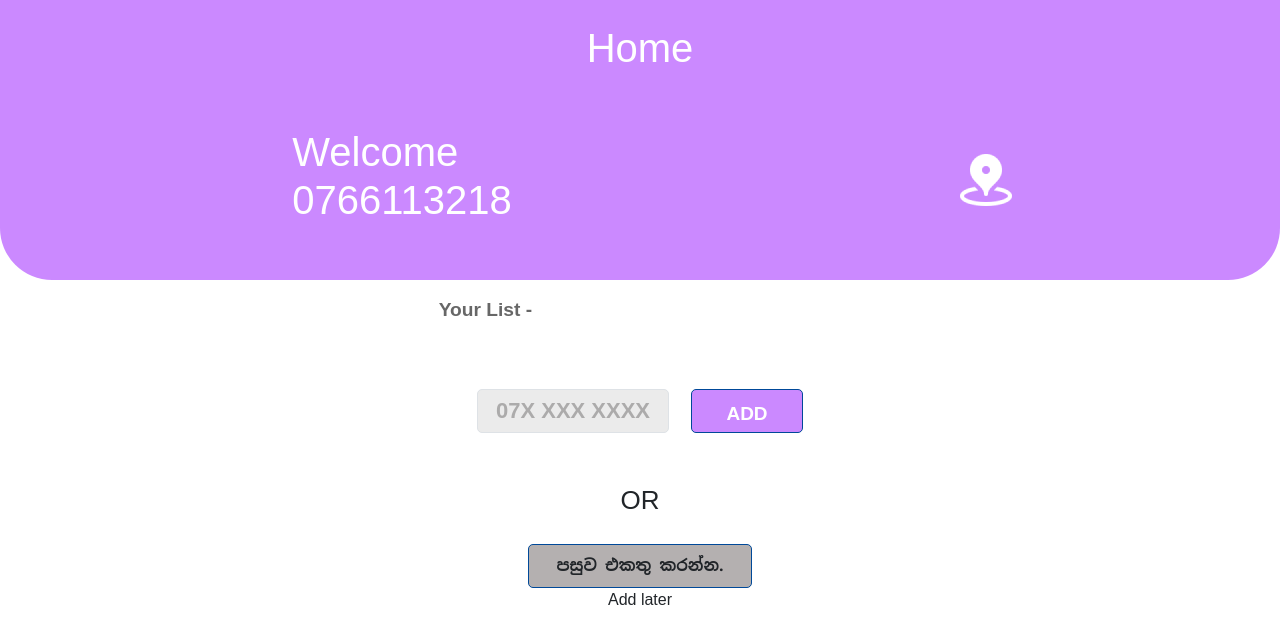
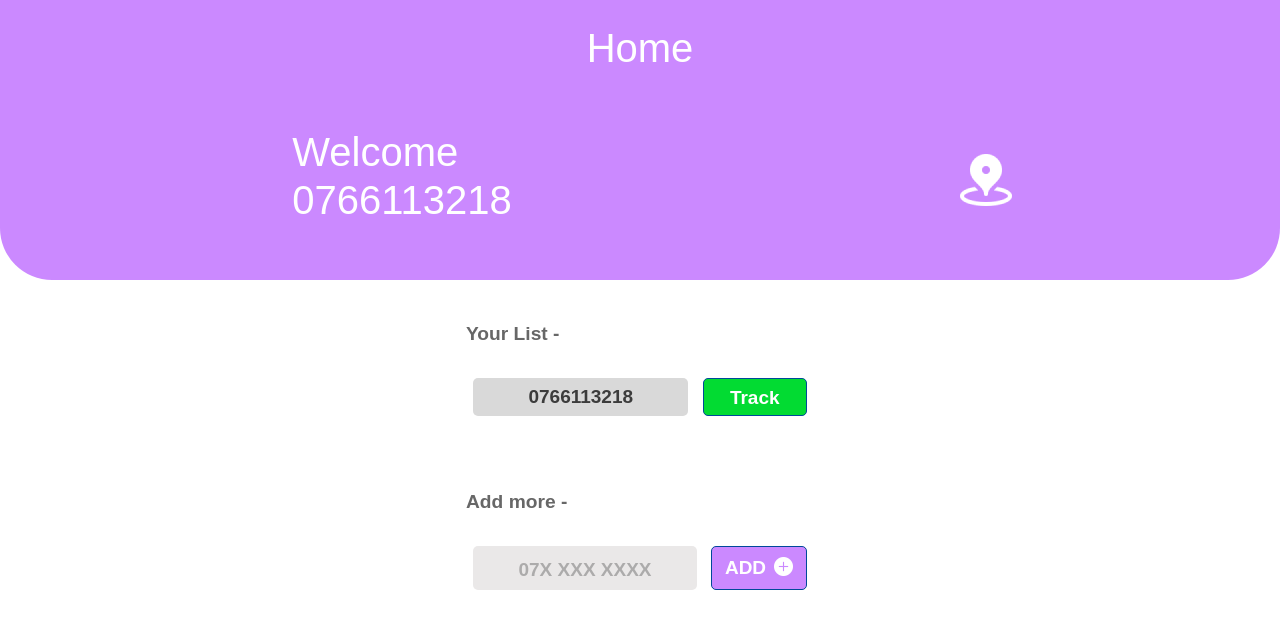
Before and after one commit to ThilinaShalom/webtrackingapp, a PHP site: page /dashboard.php in a window 1280 px wide. Shown: the top 644 px of the page. Run offline with PHP 8.4, Linux system fonts and the light colour scheme; some web fonts are replaced.

Commit message:
change 1

```diff
--- a/adduser.php
+++ b/adduser.php
@@ -153,7 +153,7 @@
         }
 
 
-        }
+
 
         .thumbs {
           display: inline-block;
--- a/dashboard.php
+++ b/dashboard.php
@@ -89,11 +89,7 @@
           opacity: 0.5;
         }
 
-        .cover-image {
-            width:5.625rem;
-            height:5.625rem;
-            object-fit: cover;
-        }
+
 
         .intro-box {
 
@@ -106,41 +102,53 @@
         }
 
         .ftxt{
-            width: 12rem;
-            height: 2.75rem;
+
+            width: 13.438rem;
+            height: 2.375rem;
             border-radius: 5px;
-            background: #EBEBEB;
+            color: #3C3C3C;
+            background: #D9D9D9;
             margin: auto; /* Center the intro box horizontally */
-            padding: 10px; /* Add padding for better readability */
-            font-size:1.375rem;
+            padding: 5px; /* Add padding for better readability */
+            font-size:1.1875rem;
             font-weight: 700;
         }
 
+
         .ftxt-2{
-            width: 7rem;
+            width: 6.5rem;
+            height: 2.375rem;
+            border-radius: 5px;
+            background:#02DB32;
+            margin: auto; /* Center the intro box horizontally */
+            padding: 5px; /* Add padding for better readability */
+            font-size:1.1875rem;
+            font-weight: 700;
+        }
+
+
+        .ftxt2-1{
+
+          width: 14rem;
+          height: 2.75rem;
+          border-radius: 5px;
+          color: #ACABAB;
+          background: #EAE8E8;
+          margin: auto; /* Center the intro box horizontally */
+          padding: 10px; /* Add padding for better readability */
+          font-size:1.1875rem;
+          font-weight: 700;
+          }
+
+          .ftxt2-2{
+            width: 6rem;
             height: 2.75rem;
             border-radius: 5px;
-            background: #CB89FF;
+            background:#CB89FF;
             margin: auto; /* Center the intro box horizontally */
-            padding: 10px; /* Add padding for better readability */
+            padding: 7px; /* Add padding for better readability */
             font-size:1.1875rem;
             font-weight: 800;
-        }
-
-        .mtxt{
-            width: 14rem;
-            height: 2.75rem;
-            border-radius: 5px;
-            background:#B4B0B0;
-            font-weight: 700;
-            font-size: 1rem;
-            border-color: #004999;
-
-        }
-
-        .mtxt:hover {
-            color: #fff !important;
-
         }
 
 
@@ -152,30 +160,6 @@
 
         .main-content {
             text-align: center; /* Align the text center within the container */
-        }
-
-
-        }
-
-        .thumbs {
-          display: inline-block;
-          margin-left: -1em;
-          margin-right: 1em;
-          color:  #fff;
-          background-color: #CB89FF;
-          font-size: 2em;
-          vertical-align: text-bottom;
-        }
-
-        .line{
-            width: 90%;
-            height: 0.25em;
-            border-radius: 5px;
-            background: #EBEBEB;
-            margin: auto; /* Center the intro box horizontally */
-            margin-top: 10px;
-            margin-bottom:10px;
-
         }
 
         #spinner-overlay {
@@ -309,8 +293,7 @@
 </div>
                         </header>
 
-                        <div class=" mx-auto col-lg-4 col-md-7 container d-flex intro-box container mt-3 mb-3" style=" font-size:1.2rem; weight: 700; color:#676767; margin: 5px;">Your List -
-                        </div>
+
 
         </div>
 
@@ -318,11 +301,38 @@
 
         <main role="main" class="container py-4 jumbotron d-block mx-auto lead main-content">
             <!---form-->
+            <div class=" text-start mx-auto col-lg-4 col-md-7 container d-block intro-box container mt-3 " style=" font-size:1.2rem; weight: 700; color:#676767; margin: 5px;">Your List -
+                        </div>
+
+
         <div class="container col-lg-4 mb-5 col-md-6 col-sm-5 d-block mx-auto">
-            <form id="phoneForm"  method="post" class="form-inline py-4">
+        <form id="yourForm"  method="post" class="form-inline py-4">
                 <div class="d-flex align-items-center">
-                    <input type="tel" class="form-control ftxt text-center mr-2" id="phone-number-input" placeholder="07X XXX XXXX" name="phone" name="phoneNumber" required>
-                    <button type="button" class="btn btn-primary btn-lg btn-block ftxt-2" data-bs-toggle="modal" data-bs-target="#addUserModal">ADD</button>
+                    <div class="d-block ftxt text-center">0766113218</div>
+                    <button type="button" class="btn btn-primary btn-lg btn-block ftxt-2" data-bs-toggle="modal" data-bs-target="#addUserModal"onclick="redirectToLocation()">Track</button>
+                    <script>
+                      function redirectToLocation() {
+                        window.location.href = "location.php";
+                      }
+                    </script>
+                </div>
+
+
+            </form>
+
+
+        </div>
+
+        <div class=" text-start mx-auto col-lg-4 col-md-7 container d-block intro-box container mt-3 " style=" font-size:1.2rem; weight: 700; color:#676767; margin: 5px;">Add more -
+                        </div>
+
+
+        <div class="container col-lg-4 mb-5 col-md-6 col-sm-5 d-block mx-auto">
+        <form id="yourForm"  method="post" class="form-inline py-4">
+
+                <div class="d-flex align-items-center">
+                    <div class="d-block ftxt2-1 text-center">07X XXX XXXX</div>
+                    <button type="button" class="btn btn-primary btn-lg btn-block ftxt2-2" data-bs-toggle="modal" data-bs-target="#addUserModal">ADD<i class="bi bi-plus-circle-fill ps-2"></i></button>
                     <script>
                       document.getElementById('verifyFormSubmit').addEventListener('click', function (event) {
                         event.preventDefault();
@@ -332,20 +342,9 @@
                 </div>
             </form>
 
-            <p class=" text-center text-dark mt-3  pt-2 mb-4  " style="font-size:1.625rem; font-weight: 400;">
-                OR
 
-            </p>
-        <button type="button" class="btn btn-primary btn-lg text-dark btn-block mtxt sinhala" onclick="redirectToDashboard()">පසුව එකතු කරන්න.</button>
+        </div>
 
-        <script>
-          function redirectToDashboard() {
-            window.location.href = "dashboard.php";
-          }
-        </script>
-
-            <p class="text-center text-dark " style="font-size:1rem; font-weight: 400;">Add later</p>
-        </div>
 
      </main>
 
@@ -381,6 +380,7 @@
       </div>
       </div>
   </div>
+
 
 
 <script>
```
